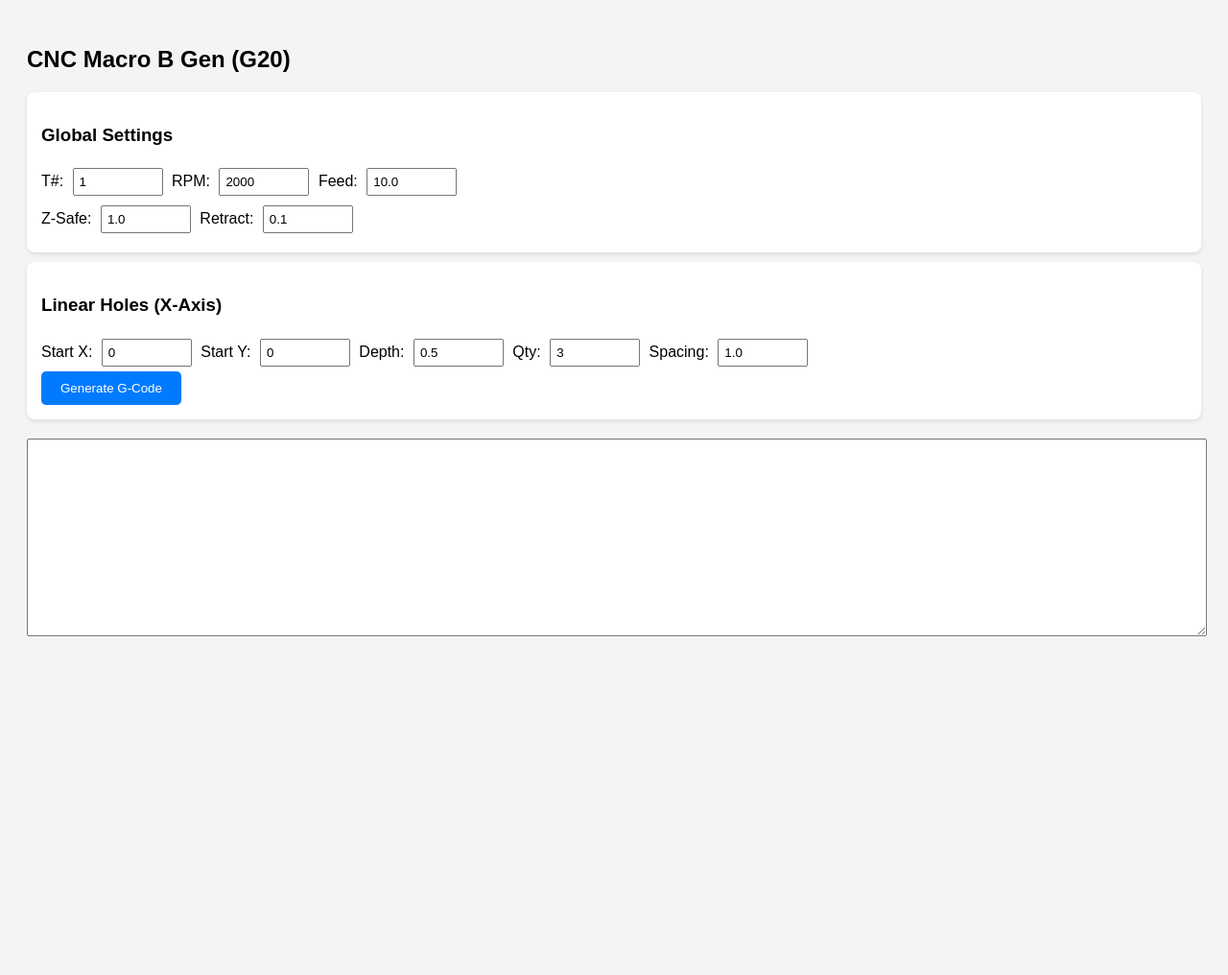
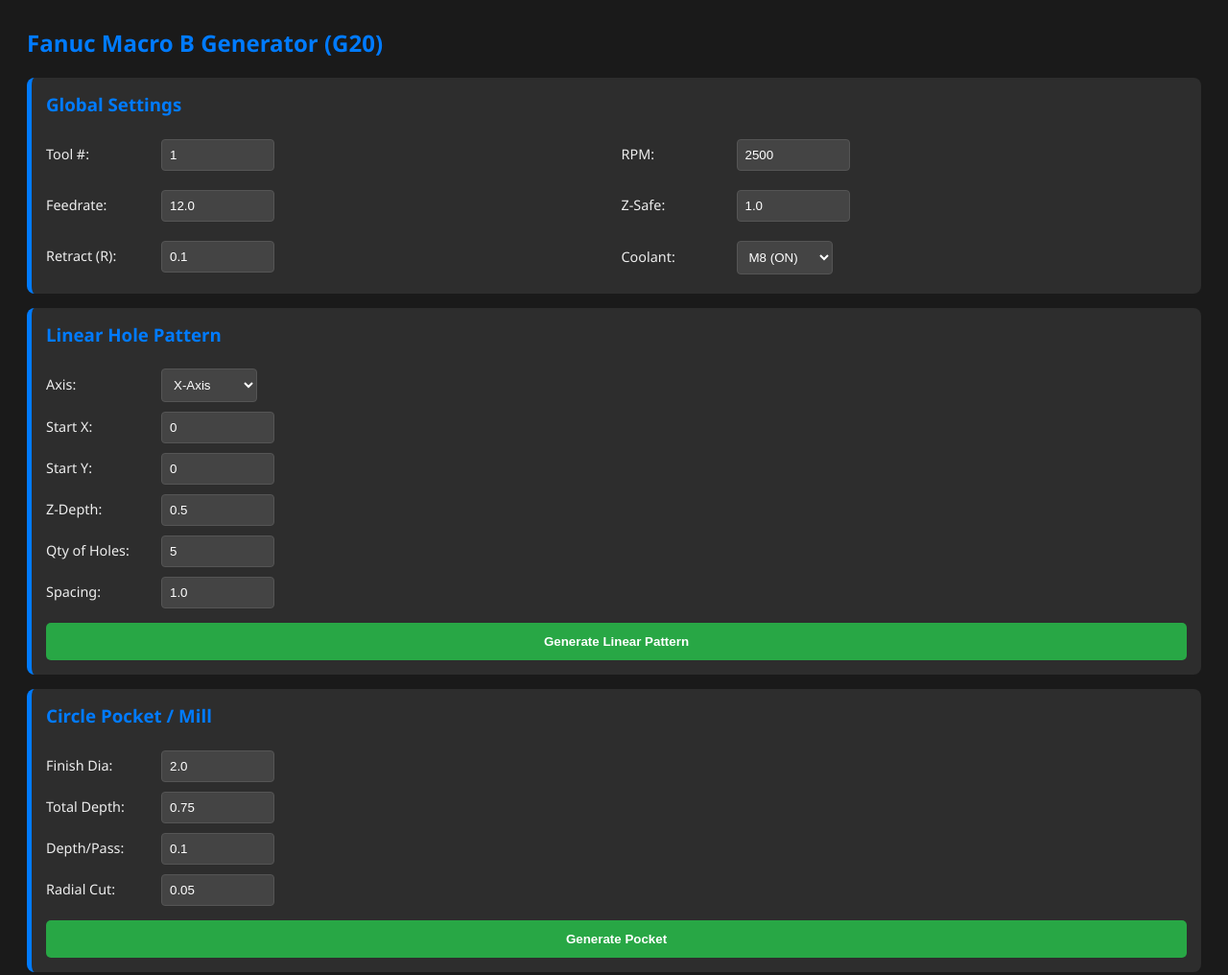
Before and after one commit to dannyesparza56-crypto/DANNYS-CNC-APP, a plain HTML site: page index.html in a window 1280 px wide. Shown: the top 1016 px of the page at 96% size. Before the commit the page ends 800 px from the top, so only its background shows below. Drawn offline with Linux system fonts and the light colour scheme.

Commit message:
Update index.html

```diff
--- a/index.html
+++ b/index.html
@@ -3,65 +3,145 @@
 <head>
     <meta charset="UTF-8">
     <meta name="viewport" content="width=device-width, initial-scale=1.0">
-    <title>CNC Macro B Gen</title>
+    <title>CNC Macro B G20 Gen</title>
     <link rel="manifest" href="manifest.json">
     <style>
-        body { font-family: sans-serif; padding: 20px; background: #f4f4f4; }
-        .block { background: white; padding: 15px; border-radius: 8px; margin-bottom: 10px; box-shadow: 0 2px 4px rgba(0,0,0,0.1); }
-        input { width: 80px; margin: 5px; padding: 5px; }
-        textarea { width: 100%; height: 200px; font-family: monospace; margin-top: 10px; }
-        button { background: #007bff; color: white; padding: 10px 20px; border: none; border-radius: 5px; cursor: pointer; }
+        body { font-family: 'Segoe UI', sans-serif; padding: 20px; background: #1a1a1a; color: #eee; }
+        .block { background: #2d2d2d; padding: 15px; border-radius: 8px; margin-bottom: 15px; border-left: 5px solid #007bff; }
+        h2, h3 { margin-top: 0; color: #007bff; }
+        input, select { background: #444; color: #fff; border: 1px solid #555; padding: 8px; margin: 5px 0; border-radius: 4px; width: 100px; }
+        label { display: inline-block; width: 120px; font-size: 0.9em; }
+        textarea { width: 100%; height: 300px; font-family: 'Courier New', monospace; background: #000; color: #00ff00; padding: 10px; border-radius: 5px; margin-top: 10px; }
+        button { background: #28a745; color: white; padding: 12px 20px; border: none; border-radius: 5px; cursor: pointer; font-weight: bold; width: 100%; margin-top: 10px; }
+        button:hover { background: #218838; }
+        .grid { display: grid; grid-template-columns: 1fr 1fr; gap: 10px; }
     </style>
 </head>
 <body>
-    <h2>CNC Macro B Gen (G20)</h2>
+
+    <h2>Fanuc Macro B Generator (G20)</h2>
 
     <div class="block">
         <h3>Global Settings</h3>
-        T#: <input type="number" id="tool" value="1">
-        RPM: <input type="number" id="speed" value="2000">
-        Feed: <input type="number" id="feed" value="10.0"><br>
-        Z-Safe: <input type="number" id="zSafe" value="1.0">
-        Retract: <input type="number" id="retract" value="0.1">
+        <div class="grid">
+            <div><label>Tool #:</label><input type="number" id="tool" value="1"></div>
+            <div><label>RPM:</label><input type="number" id="speed" value="2500"></div>
+            <div><label>Feedrate:</label><input type="number" id="feed" value="12.0"></div>
+            <div><label>Z-Safe:</label><input type="number" id="zSafe" value="1.0"></div>
+            <div><label>Retract (R):</label><input type="number" id="retract" value="0.1"></div>
+            <div><label>Coolant:</label><select id="coolant"><option value="M8">M8 (ON)</option><option value="M9">M9 (OFF)</option></select></div>
+        </div>
     </div>
 
     <div class="block">
-        <h3>Linear Holes (X-Axis)</h3>
-        Start X: <input type="number" id="startX" value="0">
-        Start Y: <input type="number" id="startY" value="0">
-        Depth: <input type="number" id="depth" value="0.5">
-        Qty: <input type="number" id="qty" value="3">
-        Spacing: <input type="number" id="space" value="1.0">
-        <br><button onclick="generateLinear()">Generate G-Code</button>
+        <h3>Linear Hole Pattern</h3>
+        <label>Axis:</label><select id="linAxis"><option value="X">X-Axis</option><option value="Y">Y-Axis</option></select><br>
+        <label>Start X:</label><input type="number" id="linX" value="0"><br>
+        <label>Start Y:</label><input type="number" id="linY" value="0"><br>
+        <label>Z-Depth:</label><input type="number" id="linDepth" value="0.5"><br>
+        <label>Qty of Holes:</label><input type="number" id="linQty" value="5"><br>
+        <label>Spacing:</label><input type="number" id="linSpace" value="1.0">
+        <button onclick="generate('linear')">Generate Linear Pattern</button>
     </div>
 
-    <textarea id="output" readonly></textarea>
+    <div class="block">
+        <h3>Circle Pocket / Mill</h3>
+        <label>Finish Dia:</label><input type="number" id="pockDia" value="2.0"><br>
+        <label>Total Depth:</label><input type="number" id="pockZ" value="0.75"><br>
+        <label>Depth/Pass:</label><input type="number" id="pockDOC" value="0.1"><br>
+        <label>Radial Cut:</label><input type="number" id="pockRadial" value="0.05">
+        <button onclick="generate('pocket')">Generate Pocket</button>
+    </div>
+
+    <div class="block">
+        <h3>Facing Operation</h3>
+        <label>Length (X):</label><input type="number" id="faceX" value="5.0"><br>
+        <label>Width (Y):</label><input type="number" id="faceY" value="3.0"><br>
+        <label>Stepover:</label><input type="number" id="faceStep" value="1.5">
+        <button onclick="generate('facing')">Generate Face Program</button>
+    </div>
+
+    <textarea id="output" readonly placeholder="G-Code will appear here..."></textarea>
 
     <script>
-        function generateLinear() {
-            let T = document.getElementById('tool').value;
-            let S = document.getElementById('speed').value;
-            let F = document.getElementById('feed').value;
-            let ZS = document.getElementById('zSafe').value;
-            let R = document.getElementById('retract').value;
-            let Qty = document.getElementById('qty').value;
-            let Space = document.getElementById('space').value;
-            let Depth = document.getElementById('depth').value;
-            let X = parseFloat(document.getElementById('startX').value);
-            let Y = document.getElementById('startY').value;
+        function generate(mode) {
+            // Get Globals
+            const T = document.getElementById('tool').value;
+            const S = document.getElementById('speed').value;
+            const F = document.getElementById('feed').value;
+            const ZS = document.getElementById('zSafe').value;
+            const R = document.getElementById('retract').value;
+            const M = document.getElementById('coolant').value;
 
-            let gcode = `%\nO1001 (LINEAR HOLES)\nG20 G90 G17 G40\nT${T} M6\nS${S} M3\nG54 G0 X${X} Y${Y}\nG43 H${T} Z${ZS} M8\n`;
+            let g = `%\nO1001 (${mode.toUpperCase()})\n(G20 INCH SYSTEM)\n`;
+            g += `G20 G90 G17 G40\n`;
+            g += `T${T} M6\n`;
+            g += `S${S} M3\n`;
+            g += `G54 G0 X0 Y0\n`;
+            g += `G43 H${T} Z${ZS} ${M}\n\n`;
 
-            for(let i=0; i < Qty; i++) {
-                let nextX = X + (i * Space);
-                gcode += `G81 G99 X${nextX.toFixed(4)} Y${Y} Z-${Depth} R${R} F${F}\n`;
+            if (mode === 'linear') {
+                let axis = document.getElementById('linAxis').value;
+                let q = document.getElementById('linQty').value;
+                let sp = document.getElementById('linSpace').value;
+                let z = document.getElementById('linDepth').value;
+                let x = parseFloat(document.getElementById('linX').value);
+                let y = parseFloat(document.getElementById('linY').value);
+
+                g += `(LINEAR HOLES ALONG ${axis})\n`;
+                g += `#100 = ${x} (START X)\n`;
+                g += `#101 = ${y} (START Y)\n`;
+                g += `#102 = 0 (COUNTER)\n\n`;
+                g += `WHILE [#102 LT ${q}] DO 1\n`;
+                if(axis === 'X') {
+                    g += `  G81 G99 X[#100 + [#102 * ${sp}]] Y#101 Z-${z} R${R} F${F}\n`;
+                } else {
+                    g += `  G81 G99 X#100 Y[#101 + [#102 * ${sp}]] Z-${z} R${R} F${F}\n`;
+                }
+                g += `  #102 = #102 + 1\n`;
+                g += `END 1\nG80\n`;
+
+            } else if (mode === 'pocket') {
+                let dia = document.getElementById('pockDia').value;
+                let zFin = document.getElementById('pockZ').value;
+                let doc = document.getElementById('pockDOC').value;
+                let rad = document.getElementById('pockRadial').value;
+
+                g += `(CIRCLE MILL POCKET)\n`;
+                g += `#1 = ${dia} (DIA)\n`;
+                g += `#2 = ${doc} (DOC)\n`;
+                g += `#3 = ${zFin} (TOTAL DEPTH)\n`;
+                g += `#4 = 0 (CURRENT Z)\n\n`;
+                g += `WHILE [#4 GT -#3] DO 1\n`;
+                g += `  #4 = [#4 - #2]\n`;
+                g += `  IF [#4 LT -#3] THEN #4 = -#3\n`;
+                g += `  G1 Z#4 F${F}\n`;
+                g += `  G2 I[#1/2] F${F}\n`;
+                g += `END 1\n`;
+
+            } else if (mode === 'facing') {
+                let len = document.getElementById('faceX').value;
+                let wid = document.getElementById('faceY').value;
+                let step = document.getElementById('faceStep').value;
+
+                g += `(FACE MILLING)\n`;
+                g += `#1 = 0 (CURRENT Y)\n`;
+                g += `WHILE [#1 LE ${wid}] DO 1\n`;
+                g += `  G0 X-1.0 Y#1\n`;
+                g += `  G1 X[${len} + 1.0] F${F}\n`;
+                g += `  #1 = #1 + ${step}\n`;
+                g += `END 1\n`;
             }
 
-            gcode += `G80\nG0 Z${ZS} M9\nG53 Z0 M5\nM30\n%`;
-            document.getElementById('output').value = gcode;
+            // Fixed Footer per Request
+            g += `\nG0 Z${ZS} ${M === 'M8' ? 'M9' : ''}\n`;
+            g += `M5\n`;
+            g += `G0 G90 G58 X0 Y0\n`;
+            g += `M30\n%`;
+
+            document.getElementById('output').value = g;
         }
 
-        // Register Service Worker for PWA
         if ('serviceWorker' in navigator) {
             navigator.serviceWorker.register('sw.js');
         }
```
